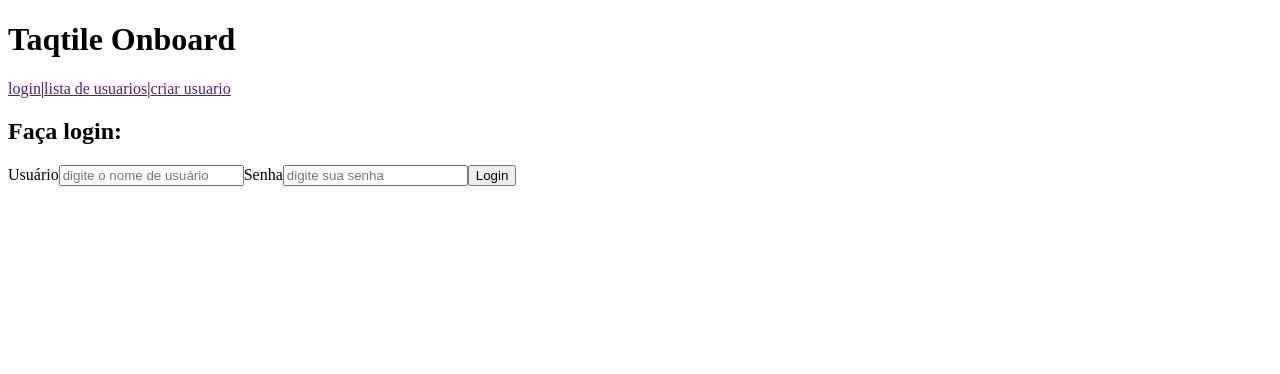
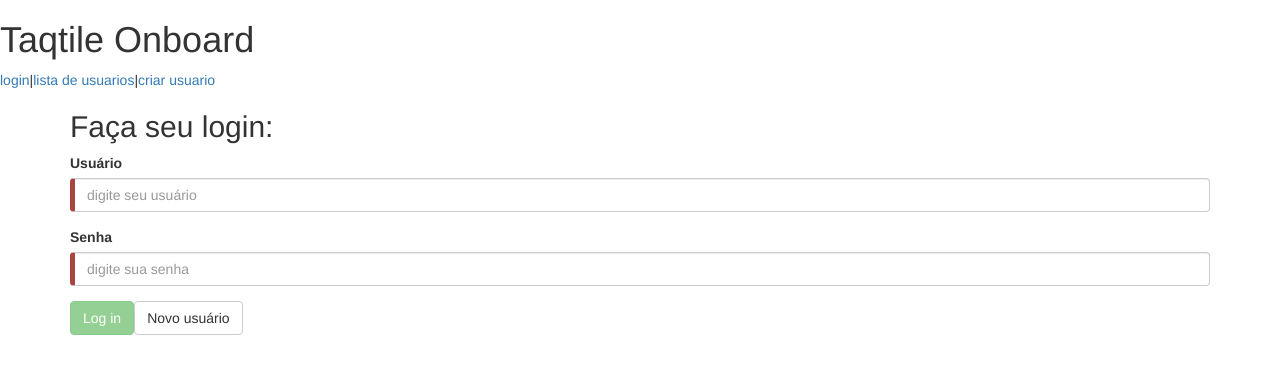
Before and after one commit to tibawatanabe/estags-2017-quad-2, an Angular app in the folder angular-onboard/: page / in a window 1280 px wide. Shown: the top 374 px of the page. Built offline with nearby package versions, Linux system fonts and the light colour scheme.

Commit message:
Created login form

```diff
--- a/angular-onboard/src/app/app.component.html
+++ b/angular-onboard/src/app/app.component.html
@@ -1,4 +1,4 @@
 <div>
   <app-header></app-header>
-  <app-login></app-login>
+  <login></login>
 </div>
--- a/angular-onboard/src/app/app.module.ts
+++ b/angular-onboard/src/app/app.module.ts
@@ -6,12 +6,14 @@ import { HttpModule } from '@angular/http';
 import { AppComponent } from './app.component';
 import { HeaderComponent } from './header/header.component';
 import { LoginComponent } from './login/login.component';
+import { UserComponent } from './user/user.component';
 
 @NgModule({
   declarations: [
     AppComponent,
     HeaderComponent,
-    LoginComponent
+    LoginComponent,
+    UserComponent
   ],
   imports: [
     BrowserModule,
--- a/angular-onboard/src/app/login/login.component.css
+++ b/angular-onboard/src/app/login/login.component.css
@@ -0,0 +1,6 @@
+.ng-valid[required], .ng-valid.required  {
+  border-left: 5px solid #42A948; /* green */
+}
+.ng-invalid:not(form)  {
+  border-left: 5px solid #a94442; /* red */
+}
--- a/angular-onboard/src/app/login/login.component.html
+++ b/angular-onboard/src/app/login/login.component.html
@@ -1,8 +1,37 @@
-<h2>Faça login:</h2>
-<form method="post">
-  <label>Usuário</label>
-  <input type="text" placeholder="digite o nome de usuário" name="username">
-  <label>Senha</label>
-  <input type="password" placeholder="digite sua senha" name="password">
-  <button type="submit">Login</button>
-</form>
+<div class="container">
+  <h2>Faça seu login:</h2>
+  <form (ngSubmit)="onSubmit()" #loginForm="ngForm">
+    <div class="form-group">
+      <label for="username">Usuário</label>
+      <input type="text" class="form-control" placeholder="digite seu usuário" id="username"
+             required
+             [(ngModel)]="model.name" name="user"
+             #user="ngModel">
+      <div [hidden]="user.valid || user.pristine"
+             class="alert alert-danger">
+          É necessário inserir um usuário
+      </div>
+    </div>
+
+    <div class="form-group">
+      <label for="password">Senha</label>
+      <input type="password" class="form-control" placeholder="digite sua senha" id="username"
+            required
+            [(ngModel)]="model.password" name="password"
+            #password="ngModel">
+      <div [hidden]="password.valid || password.pristine"
+             class="alert alert-danger">
+          É necessário digitar uma senha
+      </div>
+    </div>
+
+    <button type="submit" class="btn btn-success" [disabled]="!loginForm.form.valid" (click)="setAuth(user.value, password.value); loginForm.reset()">Log in</button>
+
+    <button type="button" class="btn btn-default" (click)="newUser(); loginForm.reset()">Novo usuário</button>
+
+  </form>
+  <div *ngIf="usuario && senha">
+    <p>usuario é {{usuario}}</p>
+    <p>senha é {{senha}}</p>
+  </div>
+</div>
--- a/angular-onboard/src/app/login/login.component.ts
+++ b/angular-onboard/src/app/login/login.component.ts
@@ -1,11 +1,32 @@
 import { Component, OnInit } from '@angular/core';
 
+import { UserComponent } from '../user/user.component'
+
 @Component({
-  selector: 'app-login',
+  selector: 'login',
   templateUrl: './login.component.html',
   styleUrls: ['./login.component.css']
 })
 export class LoginComponent implements OnInit {
+  usuario: string;
+  senha: string;
+
+  model = new UserComponent(0, "", "", "");
+  submitted = false;
+  onSubmit() { this.submitted = true; }
+  // TODO: Remove this when we're done
+  get diagnostic() { return JSON.stringify(this.model); }
+
+  newUser() {
+    this.model = new UserComponent(42, '', '', '');
+  }
+
+  setAuth(usuario: string, senha: string) {
+    this.usuario = usuario;
+    this.senha = usuario;
+  }
+
+
 
   constructor() { }
 
--- /dev/null
+++ b/angular-onboard/src/app/user/user.component.html
@@ -0,0 +1,3 @@
+<p>
+  user works!
+</p>
--- /dev/null
+++ b/angular-onboard/src/app/user/user.component.ts
@@ -0,0 +1,20 @@
+import { Component, OnInit } from '@angular/core';
+
+@Component({
+  selector: 'app-user',
+  templateUrl: './user.component.html',
+  styleUrls: ['./user.component.css']
+})
+export class UserComponent implements OnInit {
+
+  constructor(
+    public id: number,
+    public name: string,
+    public email: string,
+    public type: string
+  ) { }
+
+  ngOnInit() {
+  }
+
+}
--- a/angular-onboard/src/index.html
+++ b/angular-onboard/src/index.html
@@ -7,6 +7,8 @@
 
   <meta name="viewport" content="width=device-width, initial-scale=1">
   <link rel="icon" type="image/x-icon" href="favicon.ico">
+  <link rel="stylesheet" href="https://unpkg.com/bootstrap@3.3.7/dist/css/bootstrap.min.css">
+
 </head>
 <body>
   <app-root>Loading...</app-root>
```
Also changed, not shown: angular-onboard/src/app/user/user.component.css (added), 1 other file (tests, documents, lock files or other folders).
